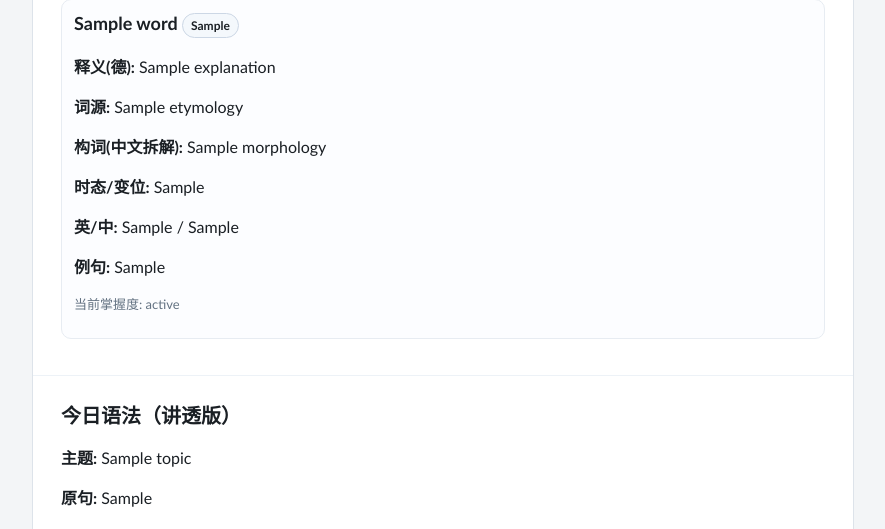
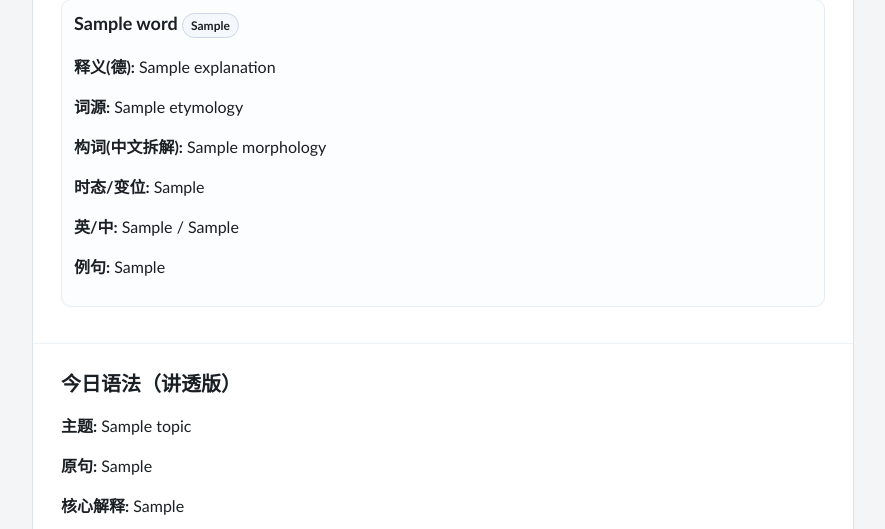
Before and after one commit to zgasoole/Language-learning-Daily-News, a Python web app: template app/templates/daily_email.html.j2 in a window 1280 px wide. Shown: the part 620-1149 px from the top of the page, without its empty margins (197-1082 px from the left). Run offline with Jinja, Linux system fonts and the light colour scheme; the template is opened without the code that fills it: most values are stand-ins (such as "Sample title", 1, 10 or a date in 2020).

Commit message:
chore: clean word card UI and schedule daily workflow at 08:00 UTC

```diff
--- a/app/templates/daily_email.html.j2
+++ b/app/templates/daily_email.html.j2
@@ -203,7 +203,6 @@
           <p><strong>时态/变位:</strong> {{ card.word.tense_or_inflection }}</p>
           <p><strong>英/中:</strong> {{ card.word.translation_en }} / {{ card.word.translation_zh }}</p>
           <p><strong>例句:</strong> {{ card.word.example_sentence_de }}</p>
-          <p class="meta">当前掌握度: {{ card.status_label }}</p>
         </div>
         {% endfor %}
       </div>
```
Also changed, not shown: .github/workflows/daily_news_mail.yml.
